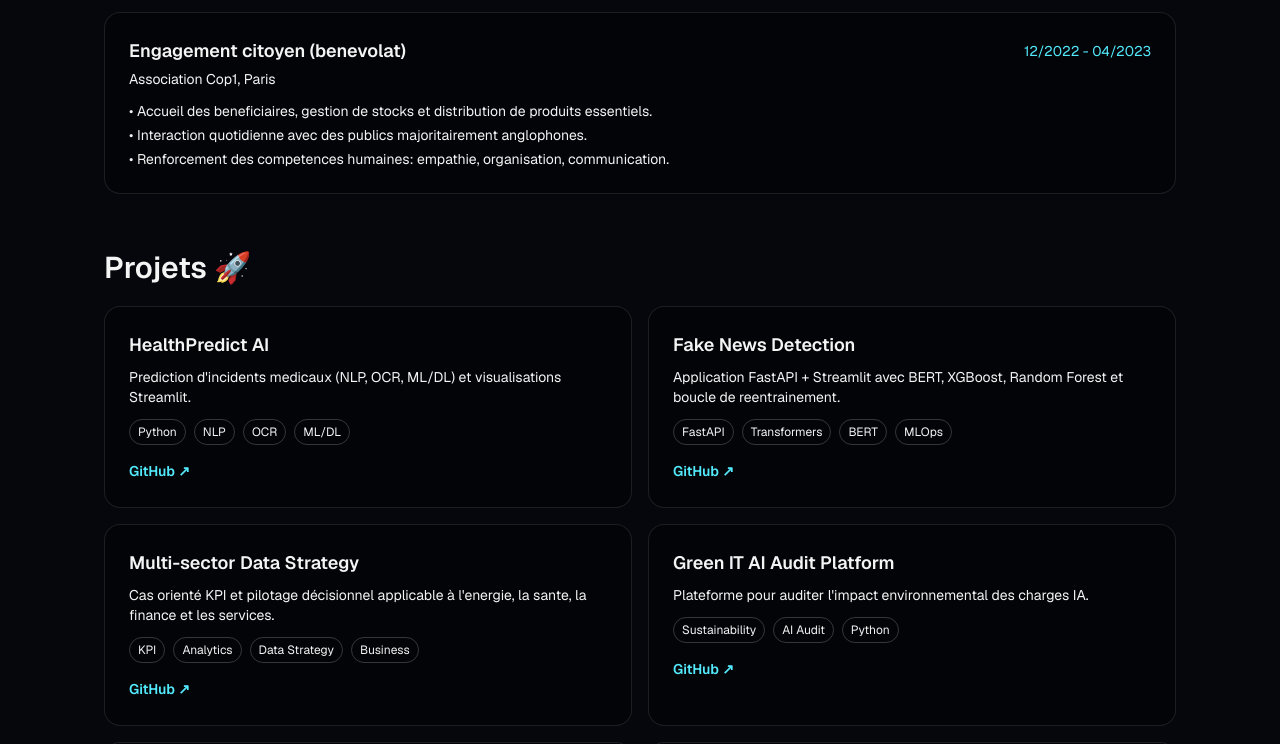
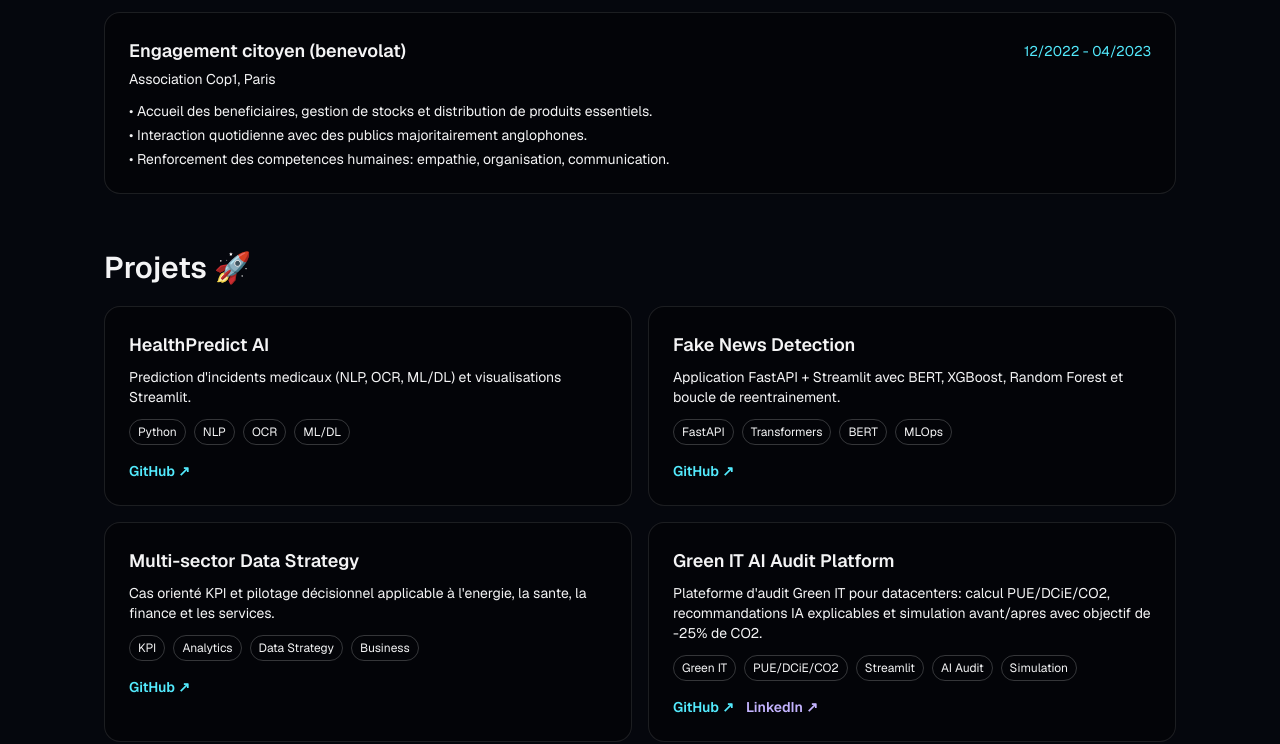
Before and after one commit to GemimaOndele/portfolio, a Next.js app: page / in a window 1280 px wide. Shown: the part 2000-2744 px from the top of the page. Built offline with nearby package versions, Linux system fonts and the light colour scheme.

Commit message:
Add GreenIT and 2ASICYA portfolio content with verified project links.
This updates project descriptions from repository details, adds the cyberattack demo video to the gallery, and keeps the original large local video out of git while preserving it on disk.

Made-with: Cursor

```diff
--- a/app/page.tsx
+++ b/app/page.tsx
@@ -266,10 +266,12 @@ const projects = [
   },
   {
     title: "Green IT AI Audit Platform",
-    fr: "Plateforme pour auditer l'impact environnemental des charges IA.",
-    en: "Platform to assess environmental impact of AI workloads.",
-    tags: ["Sustainability", "AI Audit", "Python"],
+    fr: "Plateforme d'audit Green IT pour datacenters: calcul PUE/DCiE/CO2, recommandations IA explicables et simulation avant/apres avec objectif de -25% de CO2.",
+    en: "Green IT audit platform for data centers: PUE/DCiE/CO2 computation, explainable AI recommendations, and before/after simulation targeting -25% CO2.",
+    tags: ["Green IT", "PUE/DCiE/CO2", "Streamlit", "AI Audit", "Simulation"],
     link: "https://github.com/GemimaOndele/Green-it-AI-audit-platform",
+    linkedin:
+      "https://www.linkedin.com/posts/g%C3%A9mima-ondele-pourou-1515251a7_greenit-sustainableenergy-ai-activity-7446980264335036416-wciW?utm_source=share&utm_medium=member_desktop&rcm=ACoAADBPMI0BHfxYtY5d7Mhi3YegOZzcBIkXEaE",
   },
   {
     title: "CATIA V5 Mechanical Design Project",
@@ -347,6 +349,19 @@ const galleryVideos = [
       "Demonstration d'une plateforme de tickets IT construite en approche DevOps (Docker, Docker Compose, Jenkins, CI/CD), avec une architecture complete backend/frontend/infrastructure et des roles employes, techniciens et admins.",
     descEn:
       "Demo of an IT ticketing platform built with a full DevOps approach (Docker, Docker Compose, Jenkins, CI/CD), including a complete backend/frontend/infrastructure architecture and employee, technician, and admin roles.",
+    github: "https://github.com/GemimaOndele/Projet-DEVOPS",
+  },
+  {
+    src: "/cyber-attack-simulation-compressed.mp4",
+    titleFr: "2ASICYA - simulation de cyberattaque sur onduleurs solaires",
+    titleEn: "2ASICYA - solar inverter cyberattack simulation",
+    descFr:
+      "Recap video d'un projet MSc de cybersécurité Smart Grid: simulation pandapower des scénarios S1-S5, analyse de risques cyber-physiques, dashboard analytique et visualisation 3D temps réel de type digital twin.",
+    descEn:
+      "Video recap of an MSc Smart Grid cybersecurity project: pandapower simulation of S1-S5 scenarios, cyber-physical risk analysis, analytics dashboard, and real-time 3D digital-twin style visualization.",
+    github: "https://github.com/Dauemi/inverter-cyberattack-simulation",
+    linkedin:
+      "https://www.linkedin.com/posts/g%C3%A9mima-ondele-pourou-1515251a7_cybersecurity-smartgrid-powersystems-activity-7450617998295535616-onLg?utm_source=share&utm_medium=member_desktop&rcm=ACoAADBPMI0BHfxYtY5d7Mhi3YegOZzcBIkXEaE",
   },
 ] as const;
 
@@ -1268,9 +1283,21 @@ export default function Home() {
                     <span key={tag} className="rounded-full border border-white/20 px-2 py-1 text-xs">{tag}</span>
                   ))}
                 </div>
-                <a href={project.link} target="_blank" rel="noopener noreferrer" className="mt-4 inline-flex text-sm font-semibold text-cyan-300">
-                  GitHub ↗
-                </a>
+                <div className="mt-4 flex flex-wrap items-center gap-3 text-sm">
+                  <a href={project.link} target="_blank" rel="noopener noreferrer" className="inline-flex font-semibold text-cyan-300">
+                    GitHub ↗
+                  </a>
+                  {"linkedin" in project ? (
+                    <a
+                      href={project.linkedin}
+                      target="_blank"
+                      rel="noopener noreferrer"
+                      className="inline-flex font-semibold text-violet-300"
+                    >
+                      LinkedIn ↗
+                    </a>
+                  ) : null}
+                </div>
               </article>
             ))}
           </div>
@@ -1345,6 +1372,26 @@ export default function Home() {
                 <p className="mt-2 text-xs leading-5">
                   {lang === "fr" ? item.descFr : item.descEn}
                 </p>
+                <div className="mt-3 flex flex-wrap items-center gap-3 text-xs">
+                  <a
+                    href={item.github}
+                    target="_blank"
+                    rel="noopener noreferrer"
+                    className="inline-flex font-semibold text-cyan-300"
+                  >
+                    GitHub ↗
+                  </a>
+                  {"linkedin" in item ? (
+                    <a
+                      href={item.linkedin}
+                      target="_blank"
+                      rel="noopener noreferrer"
+                      className="inline-flex font-semibold text-violet-300"
+                    >
+                      LinkedIn ↗
+                    </a>
+                  ) : null}
+                </div>
               </article>
             ))}
           </div>
```
Also changed, not shown: 2 other files (tests, documents, lock files or other folders).
